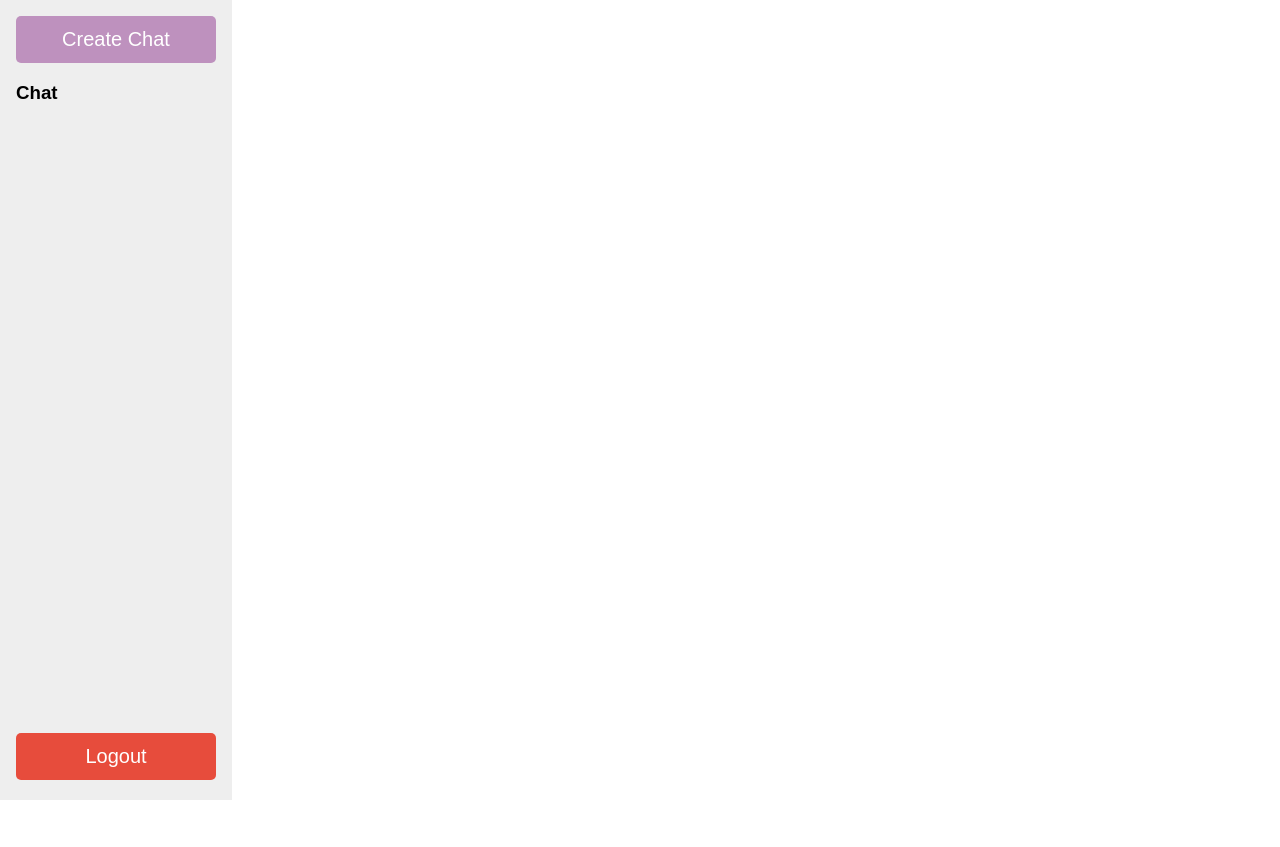
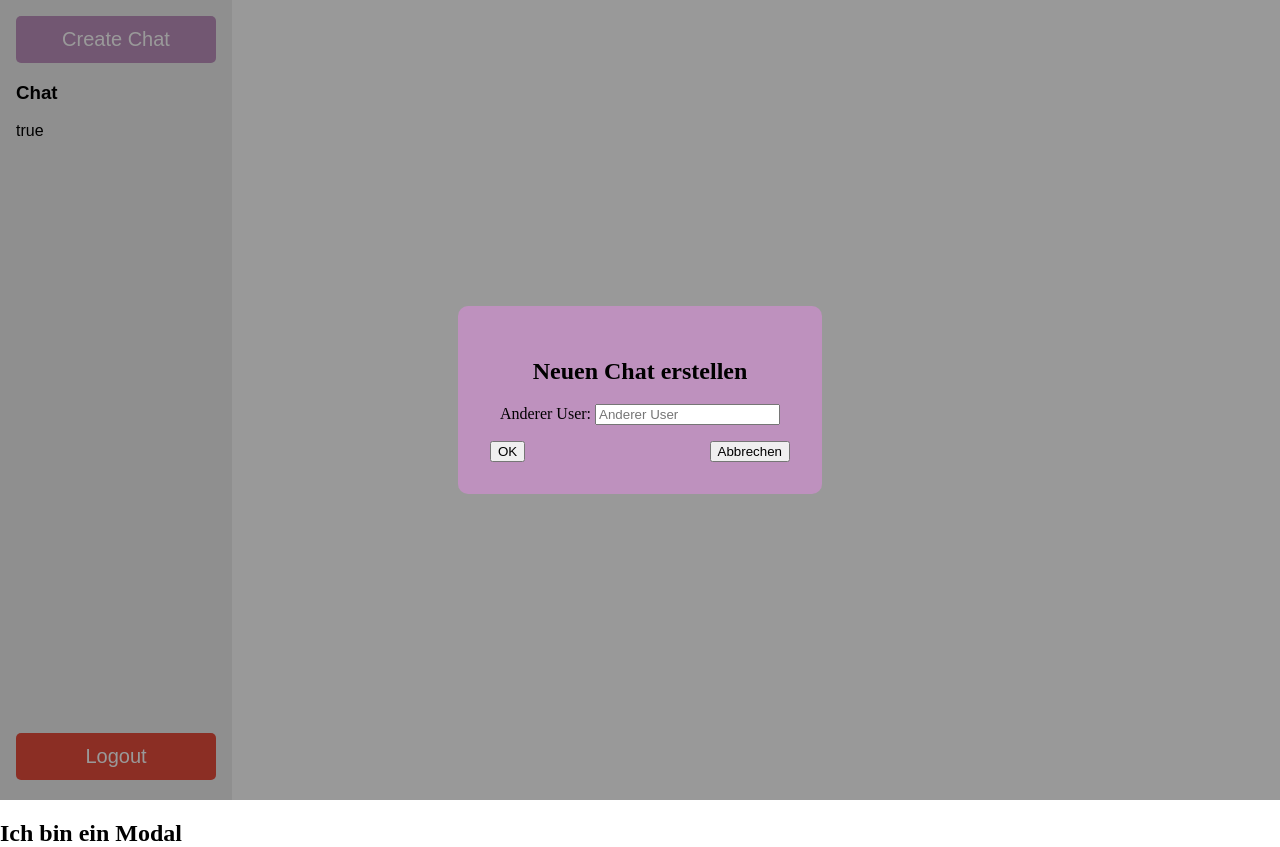
Before and after one commit to brieftaube-haw/pigeonhole_frontend, an Angular app: page /chat in a window 1280 px wide. Both pictures are taken after a click on the button "Create Chat". Before the commit the page ends 800 px from the top, so only its background shows below. Built offline with nearby package versions, Linux system fonts and the light colour scheme.

Commit message:
small changes to service class

```diff
--- a/src/app/pages/chat/chat.component.css
+++ b/src/app/pages/chat/chat.component.css
@@ -70,3 +70,34 @@
 .input-area button {
   padding: 0.5rem 1rem;
 }
+
+.modal-backdrop {
+  position: fixed;
+  top: 0;
+  left: 0;
+  width: 100%;
+  height: 100%;
+  background: rgba(0,0,0,0.4);
+  display: flex;
+  justify-content: center;
+  align-items: center;
+}
+
+.modal {
+  background: #BE91BE;
+  padding: 2rem;
+  border-radius: 10px;
+  width: 300px;
+  text-align: center;
+}
+
+.modal-buttons {
+  margin-top: 1rem;
+  display: flex;
+  justify-content: space-between;
+}
+
+.error {
+  color: red;
+  margin-top: 10px;
+}
--- a/src/app/pages/chat/chat.component.html
+++ b/src/app/pages/chat/chat.component.html
@@ -1,11 +1,12 @@
 <div class="chat-wrapper">
   <!-- Contact List -->
   <aside class="sidebar">
-    <button (click)="createChat()"
+    <button (click)="openModal()"
             style="padding: 12px 12px; background-color: #BE91BE; color: white; border: none; border-radius: 5px; cursor: pointer;">
       Create Chat
     </button>
     <h3>Chat</h3>
+    <p>{{ showModal }}</p>
     <ul>
       <li *ngFor="let user of benutzerListe" (click)="selectBenutzer(user)">
         {{ user.benutzerName }}
@@ -20,7 +21,7 @@
   <!-- Chat Area -->
   <main class="chat-area" *ngIf="selectedBenutzer">
     <header class="chat-header" style="display: flex; justify-content: space-between; align-items: center;">
-      <h2>{{ selectedBenutzer.name }}</h2>
+      <h2>{{ selectedBenutzer.benutzerName }}</h2>
 
     </header>
 
@@ -36,3 +37,24 @@
     </footer>
   </main>
 </div>
+
+<!-- Modal -->
+<div class="modal-backdrop" *ngIf="showModal">
+  <div class="modal">
+    <h2>Neuen Chat erstellen</h2>
+
+    <label>Anderer User: </label>
+    <input [(ngModel)]="andererBenutzerName" placeholder="Anderer User" />
+
+    <div class="modal-buttons">
+      <button (click)="confirmCreateChat()">OK</button>
+      <button (click)="closeModal()">Abbrechen</button>
+    </div>
+
+    <p class="error" *ngIf="errorMessage">{{ errorMessage }}</p>
+  </div>
+</div>
+
+<div *ngIf="showModal">
+  <h2>Ich bin ein Modal</h2>
+</div>
--- a/src/app/pages/chat/chat.component.ts
+++ b/src/app/pages/chat/chat.component.ts
@@ -1,4 +1,4 @@
-import { Component } from '@angular/core';
+import {Component, NgIterable} from '@angular/core';
 import { FormsModule } from '@angular/forms';
 import { CommonModule } from '@angular/common';
 import { Router } from '@angular/router';
@@ -19,12 +19,16 @@ export class ChatComponent {
   newMessage = '';
 
   errorMessage: string = '';
+  benutzer: (NgIterable<unknown> & NgIterable<any>) | undefined | null;
+  currentBenutzer: Benutzer | null = null;
+  showModal = false;
+  andererBenutzerName: string = '';
 
   constructor(private router: Router,
               private chatService: ChatService) {}
 
-  selectBenutzer(benutzer: any) {
-    this.selectedBenutzer = benutzer;
+  selectBenutzer(contact: any) {
+    this.selectedBenutzer = contact;
     this.messages = []; // Reset or fetch chat
   }
 
@@ -41,7 +45,7 @@ export class ChatComponent {
     this.router.navigate(['/login']);
   }
 
-  getAllBenutzer(){
+  getAllContacts(){
     this.chatService.getBenutzerList().subscribe({
       next: data => {
         this.benutzerListe = data;
@@ -50,6 +54,24 @@ export class ChatComponent {
     });
   }
 
+  openModal(){
+    this.errorMessage = '';
+    this.andererBenutzerName = '';
+    this.showModal = true;
+  }
+
+  closeModal() {
+    this.showModal = false;
+    this.errorMessage = '';
+  }
+
+  confirmCreateChat() {
+    if (!this.andererBenutzerName.trim()) {
+      this.errorMessage = 'Der Chat konnte nicht erstellt werden';
+      return;
+    }
+  }
+
   createChat() {
 
   }
--- a/src/app/services/chat/chat.service.ts
+++ b/src/app/services/chat/chat.service.ts
@@ -9,7 +9,7 @@ export interface Benutzer {
 
 export interface Nachricht {
   nachricht: string;
-  timestamp: Date; // or Date, if you prefer
+  timestamp: Date;
   sender: Benutzer;
 }
 
@@ -27,8 +27,8 @@ export class ChatService {
 
   constructor(private http: HttpClient) {}
 
-  createChat(payload: chatPayload): Observable<any> {
-    return this.http.post<any>(this.apiUrl, payload);
+  createChat(payload: {benutzerName: string, teilnehmerName: string}): Observable<any> {
+    return this.http.post<any>(this.apiUrl + '/create', payload);
   }
 
   getBenutzerList(): Observable<Benutzer[]> {
```
